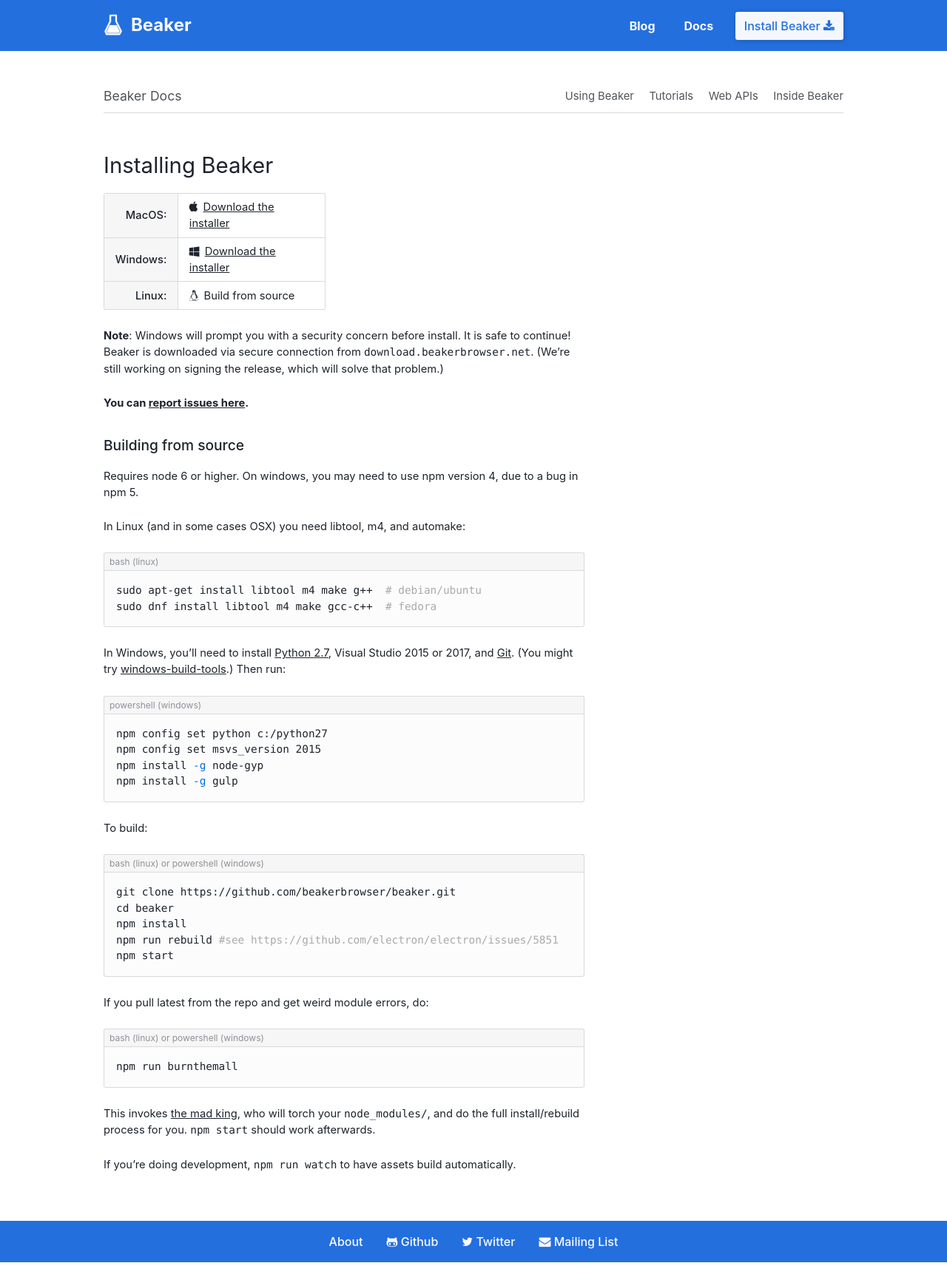
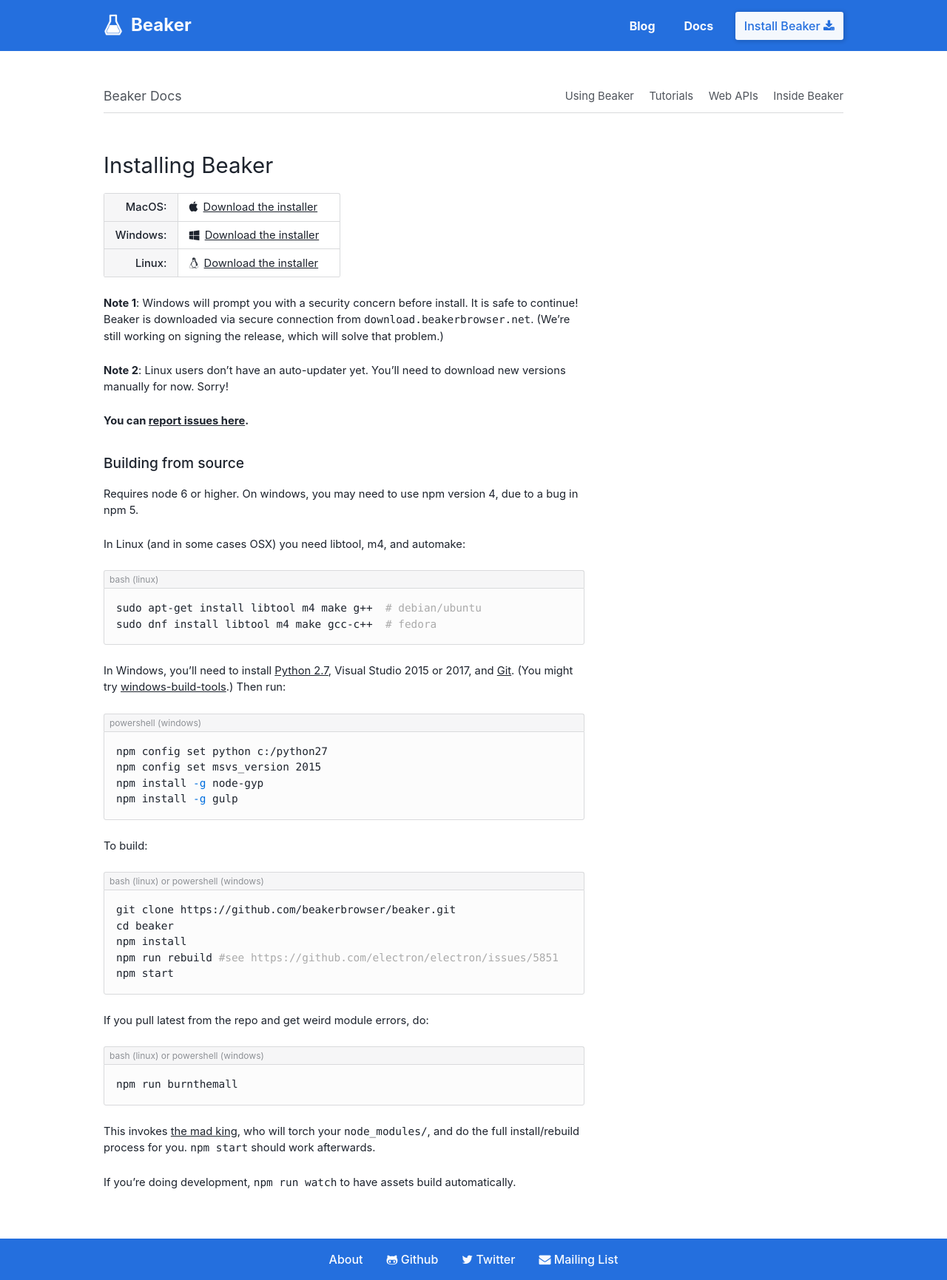
Before and after one commit to beakerbrowser/beakerbrowser.com, a Jekyll site: the page built from _docs/install/index.md, in a window 1280 px wide. Shown: the whole page at 74% size. Built offline with Jekyll 4.4.1, drawn with Linux system fonts in a browser that asks for light colours; before the commit the page ends 1707 px from its top, so only the background shows below that.

Commit message:
Add new install links

```diff
--- a/_docs/install/index.md
+++ b/_docs/install/index.md
@@ -10,26 +10,28 @@
     <th>MacOS:</th>
     <td>
       <i class="fa fa-apple"></i>
-      <a href="https://download.beakerbrowser.net/download/latest/osx">Download the installer</a>
+      <a href="https://github.com/beakerbrowser/beaker/releases/download/0.7.8/beaker-browser-0.7.8.dmg">Download the installer</a>
     </td>
   </tr>
   <tr>
     <th>Windows:</th>
     <td>
       <i class="fa fa-windows"></i>
-      <a href="https://download.beakerbrowser.net/download/latest/windows_64">Download the installer</a>
+      <a href="https://github.com/beakerbrowser/beaker/releases/download/0.7.8/beaker-browser-setup-0.7.8.exe">Download the installer</a>
     </td>
   </tr>
   <tr>
     <th>Linux:</th>
     <td>
       <i class="fa fa-linux"></i>
-      Build from source
+      <a href="https://github.com/beakerbrowser/beaker/releases/download/0.7.8/beaker-browser-0.7.8-x86_64.AppImage">Download the installer</a>
     </td>
   </tr>
 </table>
 
-**Note**: Windows will prompt you with a security concern before install. It is safe to continue! Beaker is downloaded via secure connection from <code>download.beakerbrowser.net</code>. (We're still working on signing the release, which will solve that problem.)
+**Note 1**: Windows will prompt you with a security concern before install. It is safe to continue! Beaker is downloaded via secure connection from <code>download.beakerbrowser.net</code>. (We're still working on signing the release, which will solve that problem.)
+
+**Note 2**: Linux users don't have an auto-updater yet. You'll need to download new versions manually for now. Sorry!
 
 **You can [report issues here](https://github.com/beakerbrowser/beaker/issues).**
 
--- a/css/components/_install-options.scss
+++ b/css/components/_install-options.scss
@@ -1,5 +1,5 @@
 table.install-options {
-  max-width: 300px;
+  max-width: 320px;
 
   td {
 
```
